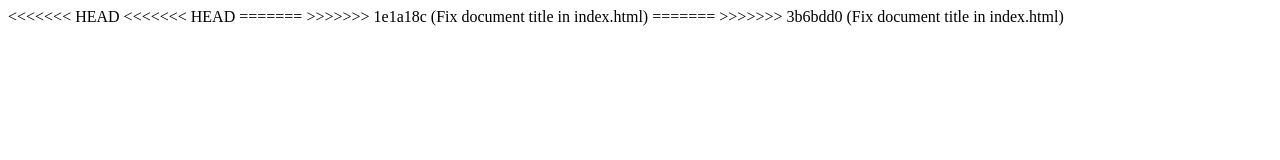
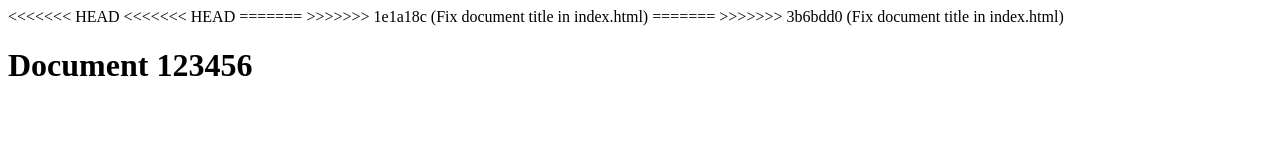
Before and after one commit to Rohit496/first-project, a plain HTML site: page index.html in a window 1280 px wide. Drawn offline with Linux system fonts and the light colour scheme.

Commit message:
Add document title and header to index.html

```diff
--- a/index.html
+++ b/index.html
@@ -13,5 +13,7 @@
     <title>Document Test</title>
 >>>>>>> 3b6bdd0 (Fix document title in index.html)
   </head>
-  <body></body>
+  <body>
+    <h1>Document 123456</h1>
+  </body>
 </html>
```
